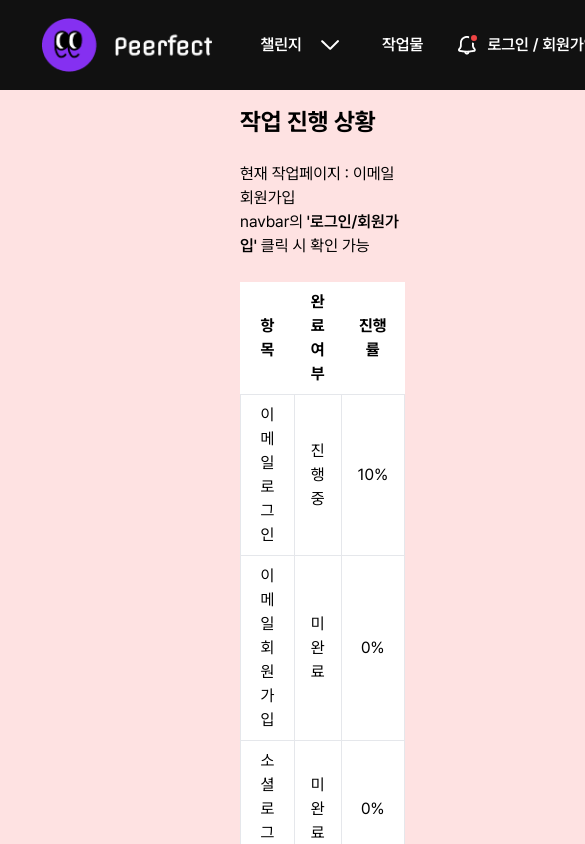
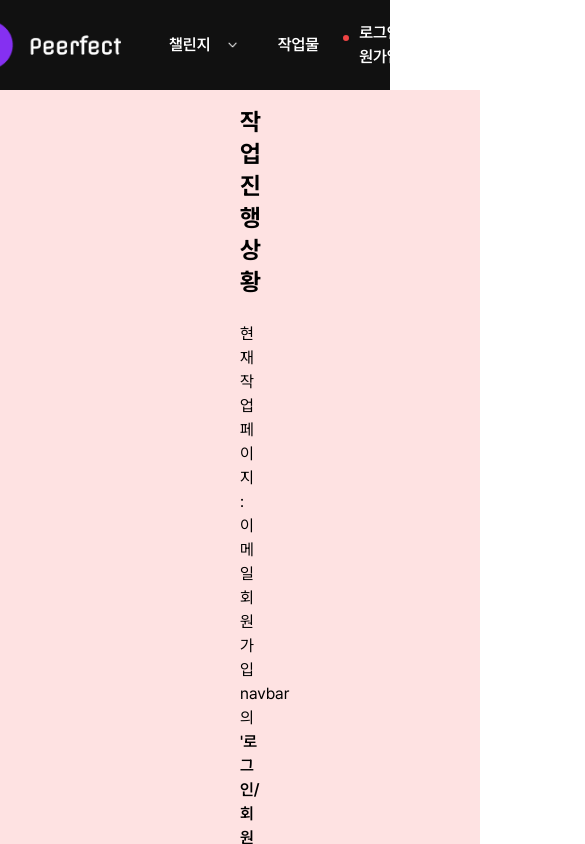
Before and after one commit to InhwanCho/peerfect-client, a Next.js app: page / in a window 390 px wide. Shown: the top 844 px of the page, 585 px wide, since content can reach past the window. Built offline with nearby package versions, Linux system fonts and the light colour scheme.

Commit message:
auth responsive design

```diff
--- a/src/app/layout.tsx
+++ b/src/app/layout.tsx
@@ -22,7 +22,7 @@ export default function RootLayout({
   return (
     <html lang="en">
       <body
-        className={`${cn('antialiased min-w-[640px]', fontPretendard.className)}`}
+        className={`${cn('antialiased', fontPretendard.className)}`}
       >
         <Navbar/>
         {children}
```
